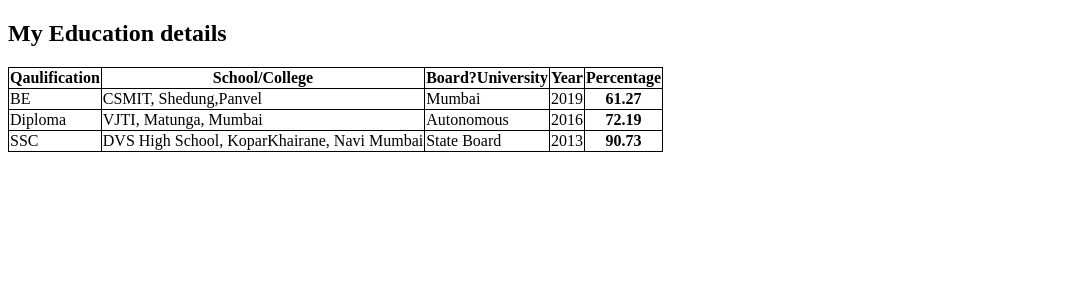
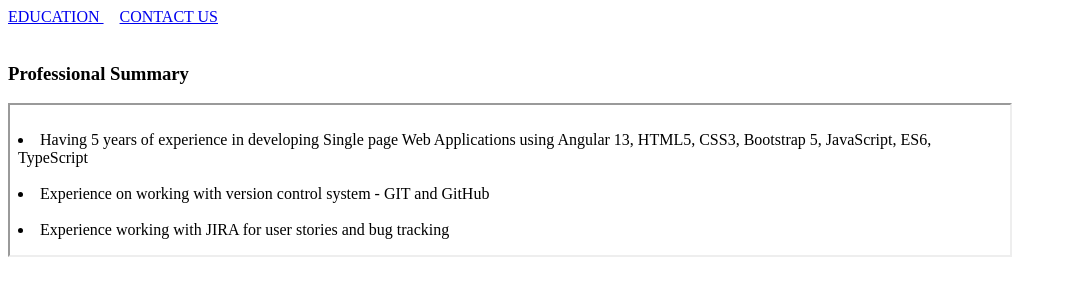
Before and after one commit to PriteshSawant/my-profile, a plain HTML site: page education.html in a window 1280 px wide. Shown: the whole page, without its empty margins (0-1067 px from the left). Drawn offline with Linux system fonts and the light colour scheme.

Commit message:
index page

```diff
--- a/education.html
+++ b/education.html
@@ -1,50 +1,29 @@
 <!DOCTYPE html>
 <html>
-<head>
-         <title> Table </title>
-<style>
-    th, td, tr,  Table {
-      border: 1px solid black;
-      border-collapse: collapse;
-    }
-</style>
-</head>
+
 <body>
+    <a href="education.html" target="myFrame"> EDUCATION </a>  &nbsp; &nbsp;
+    <a href="contactus.html" target="myFrame"> CONTACT US </a>
+    <br> <br>
+  </iframe>
 
-      <h2>  My Education details  </h2>
 
-<table>
+      <h3> Professional Summary </h3>
+          <iframe length="6050px" width="1000px"name="myFrame" srcdoc="&nbsp; &nbsp; &nbsp;  <li> Having 5 years of experience in developing Single page Web Applications using Angular 13, HTML5, CSS3, Bootstrap 5, JavaScript, ES6, TypeScript </li>
+            &nbsp; &nbsp; &nbsp;  <li> Experience on working with version control system - GIT and GitHub </li>
+            &nbsp; &nbsp; &nbsp;  <li> Experience working with JIRA for user stories and bug tracking  </li>
+            &nbsp; &nbsp; &nbsp;  <li> Strong Debugging & Troubleshooting code experience using Chrome Developer Tool </li>
+            &nbsp; &nbsp; &nbsp;  <li> Working exposure on ID's like VS Code and Notepad++ </li>
+            &nbsp; &nbsp; &nbsp;  <li> Good working experience under Agile methodologies environment </li>
+            &nbsp; &nbsp; &nbsp;  <li>  Knowledge of NodeJS  </li>
+            &nbsp; &nbsp; &nbsp;  <li>  Experience in using Chrome Developer Tool for debugging and troubleshooting the code Knowledge of NodeJS </li>
+            &nbsp; &nbsp; &nbsp;  <li> Knowledge of API and Database  </li> ">
 
-<thead>
-    <th> Qaulification</th>
-    <th> School/College </th>
-    <th> Board?University </th>
-    <th> Year </th>
-    <th> Percentage </th>
- </thead>
- <body>
-    <tr>
-        <td> BE</td>
-        <td> CSMIT, Shedung,Panvel</td>
-        <td> Mumbai</td>
-        <td> 2019 </td>
-        <th> 61.27 </th>
-    </tr>
-<tr>
-       <td> Diploma </td>
-       <td> VJTI, Matunga, Mumbai </td>
-       <td> Autonomous </td>
-       <td> 2016 </td>
-       <th> 72.19 </th>
-</tr>
-<tr>
-       <td> SSC </td>
-       <td> DVS High School, KoparKhairane, Navi Mumbai </td>
-      <td> State Board </td>
-      <td> 2013 </td>
-      <th> 90.73 </th>
+          </iframe>
 
-    </tr>
+
+
+
+      </body>
+    </html>
 </body>
-</table>
-</body>
```
Also changed, not shown: contactus.html (+1 -14 lines), index.html (added, +11 -0 lines).
